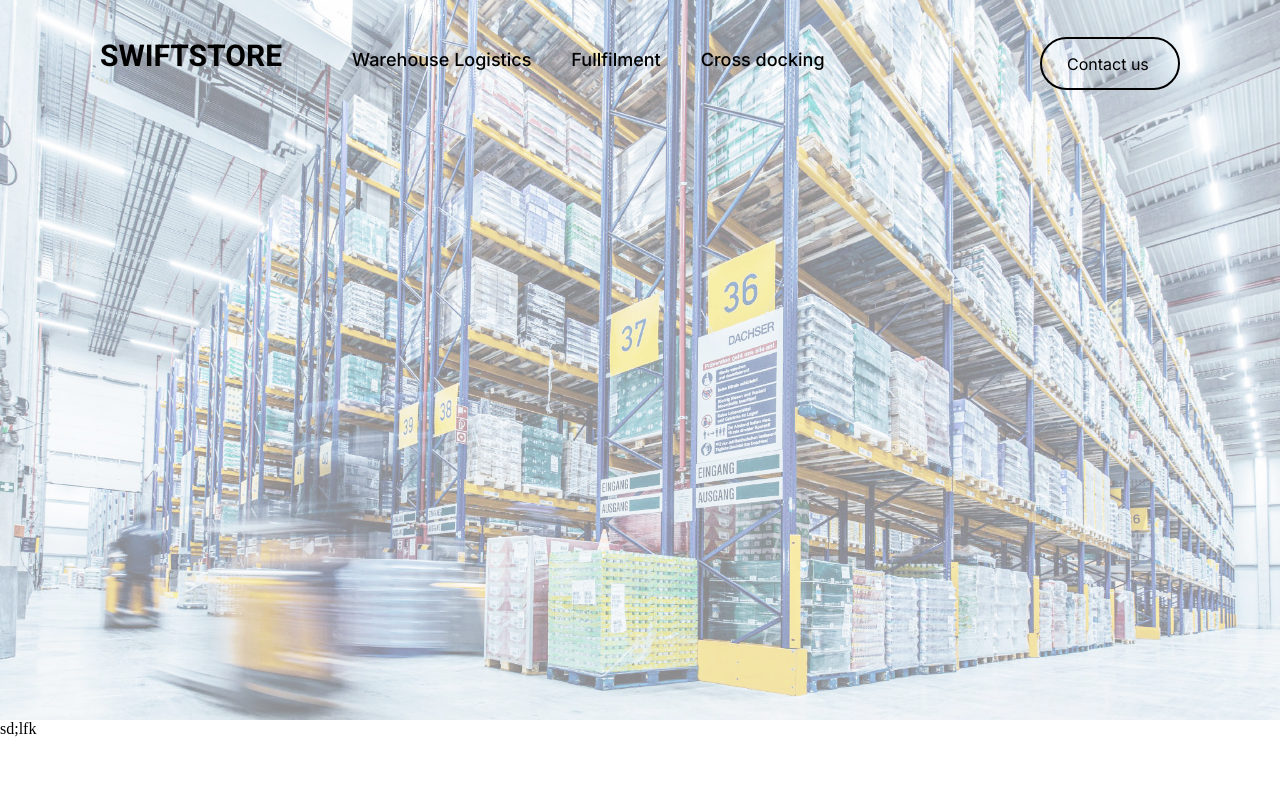
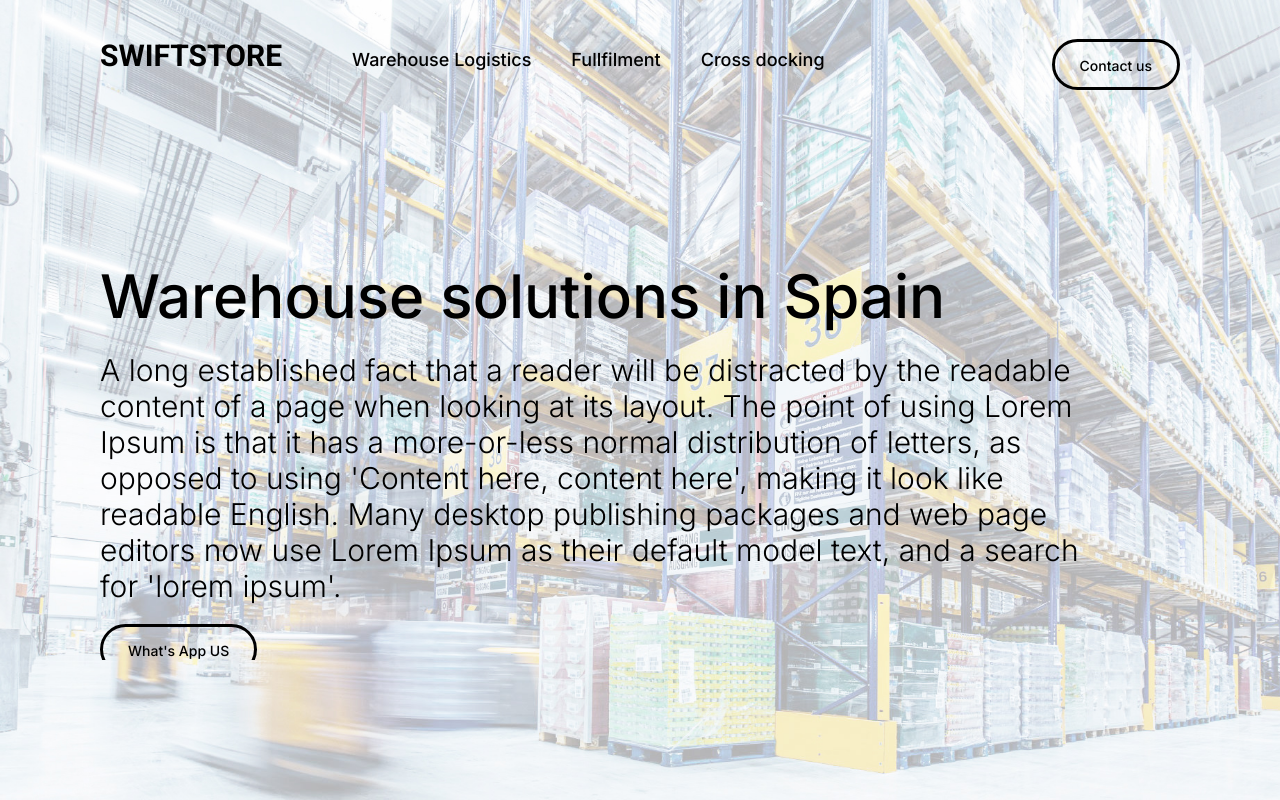
Before and after one commit to OlesyaPastushenko/Warehouse-Company, a Next.js app: page / in a window 1280 px wide. Built offline with nearby package versions, Linux system fonts and the light colour scheme.

Commit message:
cover section

```diff
--- a/src/components/Navigation.js
+++ b/src/components/Navigation.js
@@ -1,8 +1,16 @@
 import Link from 'next/link';
+import { useEffect, useState } from 'react';
 export default function Navigation(){
+  const [opacity, setOpacity] = useState(1)
+  const [margin, setMargin] = useState(400)
+  useEffect(()=>{
+     setOpacity(0)
+     setMargin(0)
+  },[])
     return (
       <div>
-      <div className='cover'></div>
+      <div className='cover'>
+        <div className='filter' style={{opacity: opacity}}></div>
       <nav className='nav'>
       <div className='logoNavWrap'>
       <div className='logo'>SWIFTSTORE</div>
@@ -35,7 +43,15 @@ export default function Navigation(){
       </div>
         <button className='btn'><span className='spnBtn1'>Contact us</span><span className='spnBtn2'>Contact us</span></button>
       </nav>
-      <div>sd;lfk</div>
+      <div className='sloganWrap'>
+        <div className='slogan' style={{marginTop: margin}}>
+        <h1 className='h1'>Warehouse solutions in Spain</h1>
+        <p className='slogantext'>A long established fact that a reader will be distracted by the readable content of a page when looking at its layout. The point of using Lorem Ipsum is that it has a more-or-less normal distribution of letters, as opposed to using 'Content here, content here', making it look like readable English. Many desktop publishing packages and web page editors now use Lorem Ipsum as their default model text, and a search for 'lorem ipsum'.
+        </p>
+        <button className='btn'><span className='spnBtn1'>What's App US</span><span className='spnBtn2'>What's App US</span></button>
+        </div>
+      </div>
+      </div>
       </div>
     )
 }
--- a/src/styles/navigation.css
+++ b/src/styles/navigation.css
@@ -8,6 +8,15 @@
 .log:hover {
    background-color: rgba(255, 255, 255, 0.8);
    border-radius: 20px 20px 0px 0px;
+}
+.filter {
+   position: absolute;
+   top:0;
+   left: 0;
+   bottom: 0;
+   right: 0;
+   background-color: rgb(0, 0, 0);
+   transition: 3s ease;
 }
 
 nav {
@@ -24,9 +33,9 @@ nav {
    position: relative;
    display: flex;
    width: 100%;
-   height: 90vh;
+   height: 100vh;
    background-image: url('./cover1.jpg');
-   opacity: 0.8;
+   opacity: 1;
    background-size: cover;
 }
 .logo {
@@ -43,19 +52,18 @@ nav {
    display: flex;
 }
 .btn {
-   width:140px;
-   height: 53px;
+   height: 51px;
    display: flex;
    flex-direction: column;
    background-color: Transparent;
    background-repeat:no-repeat;
-   border: 2px solid black;
+   border: 3px solid black;
    cursor:pointer;
    border-radius: 30px;
    color: black;
    font-family: "Inter";
-   font-size: 16px;
-   font-weight: 400;
+   font-size: 14px;
+   font-weight: 500;
    transition: 0.3s;
    overflow: hidden;
    padding: 15px 25px;
@@ -65,7 +73,7 @@ nav {
    background-color: black;
 }
 .btn:hover .spnBtn1{
-  margin-top: -34px;
+  margin-top: -32px;
 }
 .spnBtn1 {
    transition: 0.3s;
@@ -155,3 +163,27 @@ border-radius: 20px 20px 0px 0px;
    padding: 0px 20px 20px 20px;
    display: none;
 }
+.sloganWrap {
+   position: absolute;
+   width: 100%;
+   height: 400px;
+   top: 260px;
+   padding: 0px 100px 0px 100px;
+   overflow: hidden;
+   transition: 0.5s;
+}
+.h1 {
+   font-family: 'Inter';
+   font-size: 60px;
+   font-weight: 500;
+}
+.slogantext {
+   font-family: 'Inter';
+   font-size: 30px;
+   font-weight: 300;
+   padding: 20px 100px 20px 0px;
+}
+.slogan {
+   margin-top: 400px;
+   transition: 3s ease;
+}
```
Also changed, not shown: src/styles/cover1.jpg.
